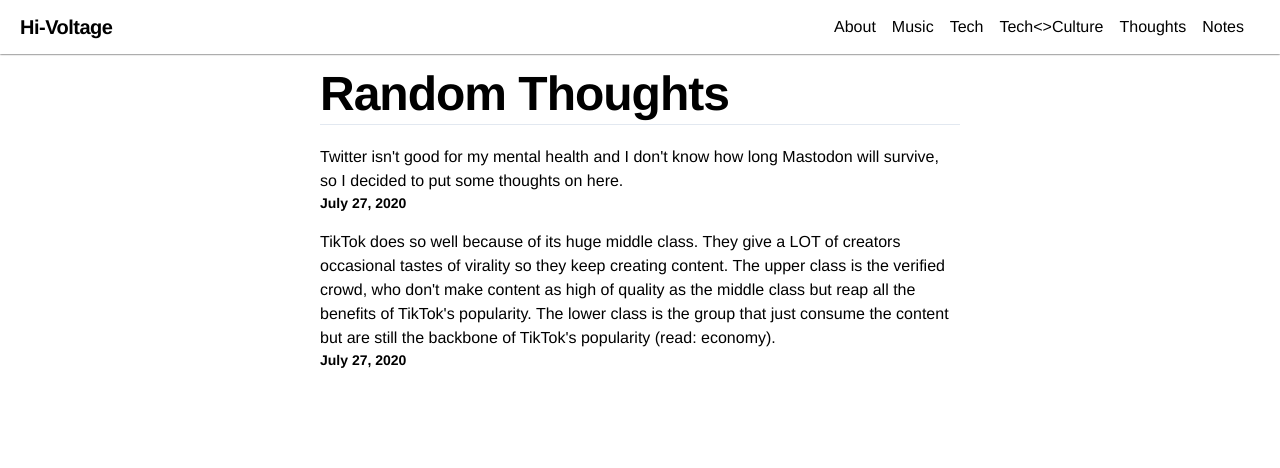
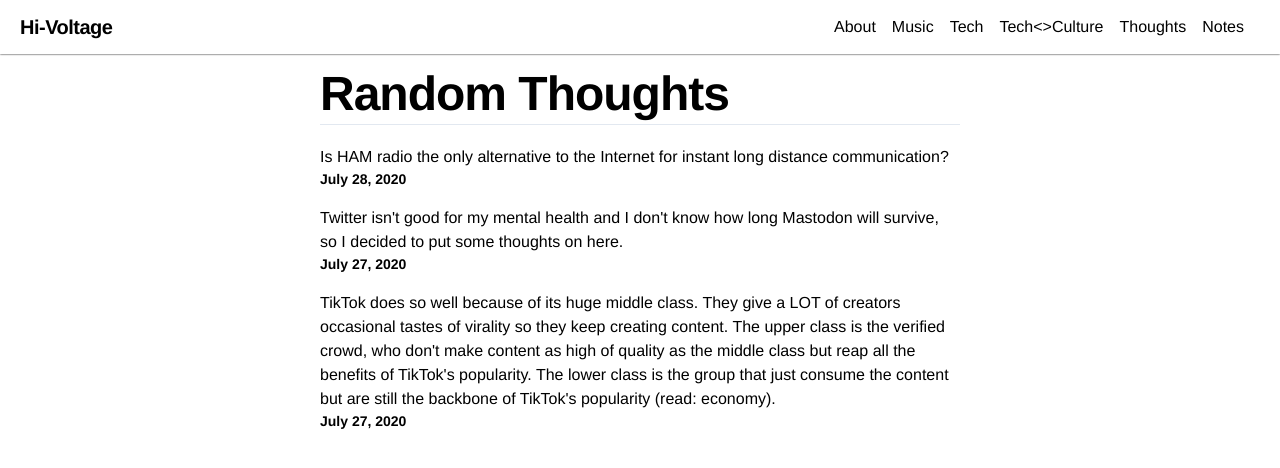
Before and after one commit to aunyks/blog, a Next.js app: page /thoughts/random in a window 1280 px wide. Shown: the top 468 px of the page. Built offline with nearby package versions, Linux system fonts and the light colour scheme.

Commit message:
ham radio

```diff
--- a/pages/thoughts/random.js
+++ b/pages/thoughts/random.js
@@ -9,6 +9,9 @@ export default () => (
     description="Miscellaneous thoughts with no category."
     noFooter
   >
+    <Thought date="2020-07-27">
+      Is HAM radio the only alternative to the Internet for instant long distance communication?
+    </Thought>
     <Thought date="2020-07-26">
       Twitter isn't good for my mental health and I don't know how long Mastodon will survive, so I decided to put some
       thoughts on here.
```
